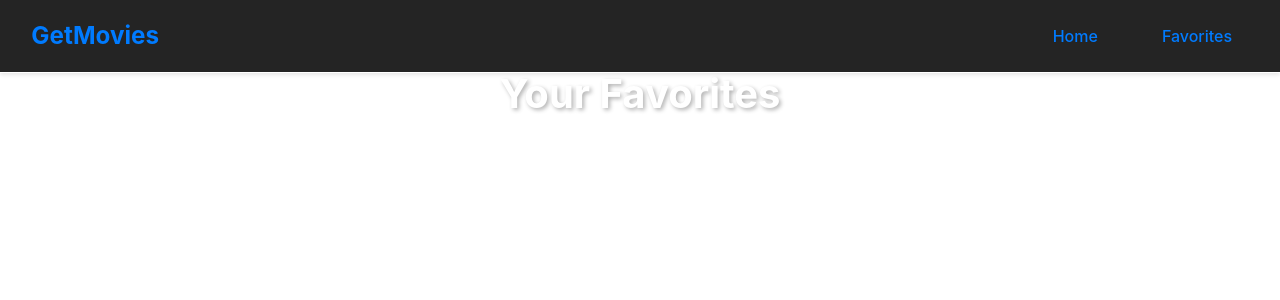
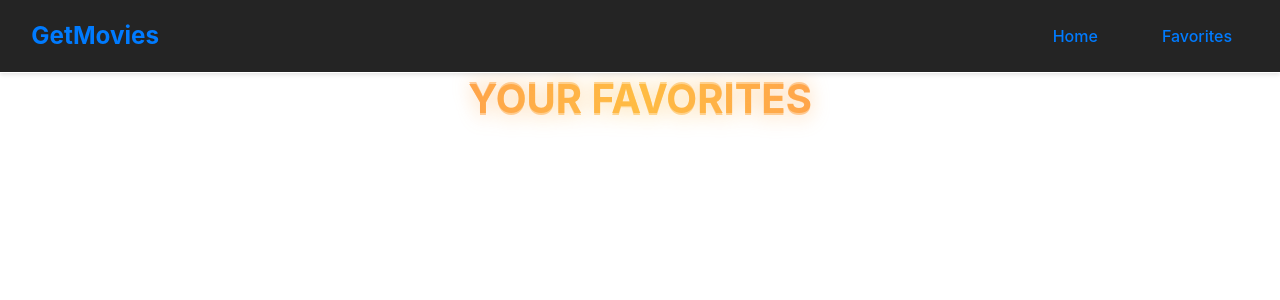
Before and after one commit to muleseifu/movie-app, a React (Vite) app: page /favorites in a window 1280 px wide. Shown: the top 300 px of the page. Built offline with nearby package versions, Linux system fonts and the light colour scheme.

Commit message:
animate 'Your favorite text"

```diff
--- a/src/css/Favorites.css
+++ b/src/css/Favorites.css
@@ -8,8 +8,7 @@
   margin-bottom: 2rem;
   text-align: center;
   font-size: 2.5rem;
-  color: #ffffff;
-  text-shadow: 2px 2px 4px rgba(0, 0, 0, 0.3);
+  color: transparent;
 }
 
 .favorites-empty {
@@ -34,6 +33,10 @@
 }
 
 
+
+
+
+
 /* Animation for new favorites being added */
 @keyframes fadeIn {
   from {
@@ -49,3 +52,70 @@
 .movies-grid > * {
   animation: fadeIn 0.3s ease-out forwards;
 }
+
+
+
+
+
+
+
+/* Melting Text Effect */
+.favorites-header {
+    position: relative;
+    overflow: hidden;
+}
+
+.favorites-text {
+    font-size: 6rem;
+    font-weight: bold;
+    text-transform: uppercase;
+    color: #fff;
+    position: relative;
+    animation: melt 3s infinite ease-in-out;
+    background: linear-gradient(90deg, #ff6f61, #ffbd44, #ff6f61);
+    -webkit-background-clip: text;
+    color: transparent;
+}
+
+.favorites-text::before,
+.favorites-text::after {
+    content: 'YOUR FAVORITES';
+    position: absolute;
+    top: 0;
+    left: 0;
+    width: 100%;
+    height: 100%;
+    background: linear-gradient(90deg, #ff6f61, #ffbd44, #ff6f61);
+    -webkit-background-clip: text;
+    color: transparent;
+    z-index: -1;
+    transform: scaleY(1);
+    opacity: 0.5;
+    animation: drip 3s infinite ease-in-out;
+}
+
+.favorites-text::after {
+    filter: blur(10px);
+    opacity: 0.3;
+}
+
+/* Keyframes for melting effect */
+@keyframes melt {
+    0%, 100% {
+        transform: translateY(0);
+    }
+    50% {
+        transform: translateY(20px);
+    }
+}
+
+@keyframes drip {
+    0%, 100% {
+        transform: scaleY(1);
+        opacity: 0.5;
+    }
+    50% {
+        transform: scaleY(1.5);
+        opacity: 0.7;
+    }
+}
--- a/src/pages/Favorites.jsx
+++ b/src/pages/Favorites.jsx
@@ -8,7 +8,9 @@ function Favorites() {
     if (favorites) {
         return (
             <div className="favorites">
-            <h2>Your Favorites</h2>
+                    <div className="favorites-header">
+                        <h2 className="favorites-text">Your Favorites</h2>
+                     </div>
             <div className="movies-grid">
           {favorites.map((movie) => (
             <MovieCard movie={movie} key={movie.id} />
```
